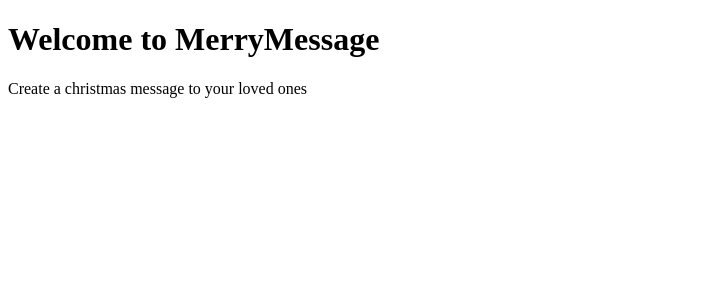
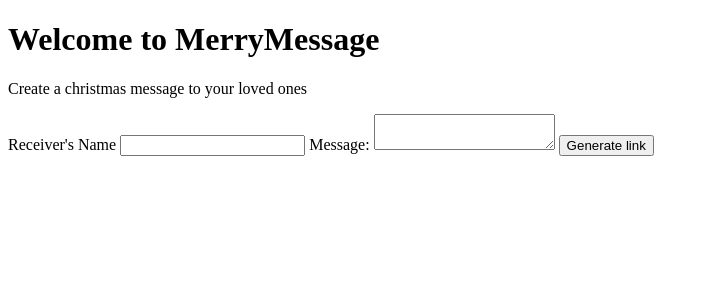
Before and after one commit to Donny-C-1/merrymessage, a SvelteKit app: page / in a window 1280 px wide. Shown: the top 300 px of the page, without its empty margins (0-709 px from the left). Built offline with nearby package versions, Linux system fonts and the light colour scheme.

Commit message:
Add form functionality to capture name and message input

```diff
--- a/src/routes/+page.svelte
+++ b/src/routes/+page.svelte
@@ -1,2 +1,22 @@
-<h1>Welcome to MerryMessage</h1>
-<p>Create a christmas message to your loved ones</p>
+<script>
+    let name = $state("");
+    let message = $state("");
+    function onsubmit(e) {
+        e.preventDefault();
+
+        alert(`Name: ${name} \n Message: ${message}`)
+    }
+</script>
+
+<main>
+    <h1>Welcome to MerryMessage</h1>
+    <p>Create a christmas message to your loved ones</p>
+
+    <form action="post" {onsubmit}>
+        <label for="name">Receiver's Name</label>
+        <input type="text" id="name" name="name" bind:value={name} />
+        <label for="message">Message:  </label>
+        <textarea name="message" id="message" bind:value={message}></textarea>
+        <button>Generate link</button>
+    </form>
+</main>
```
